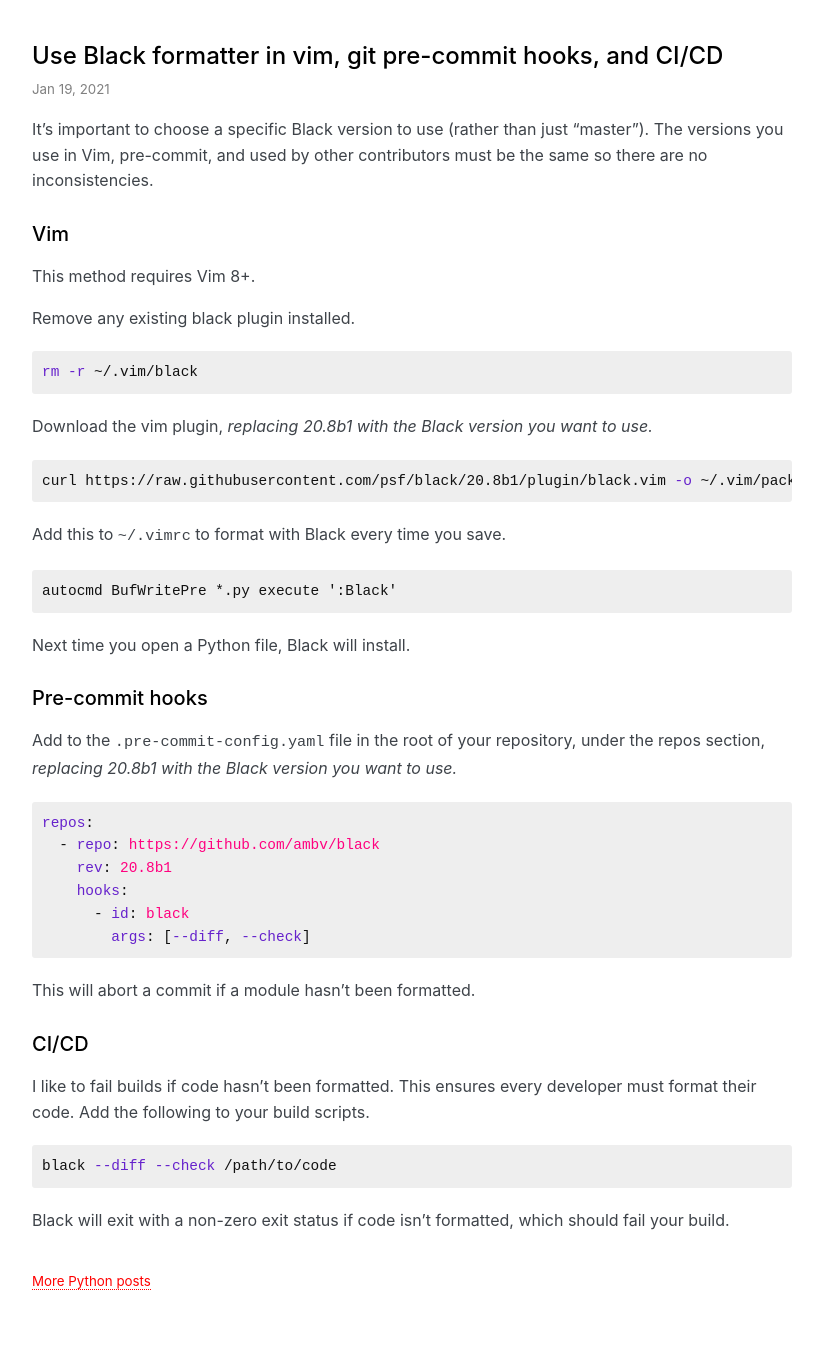
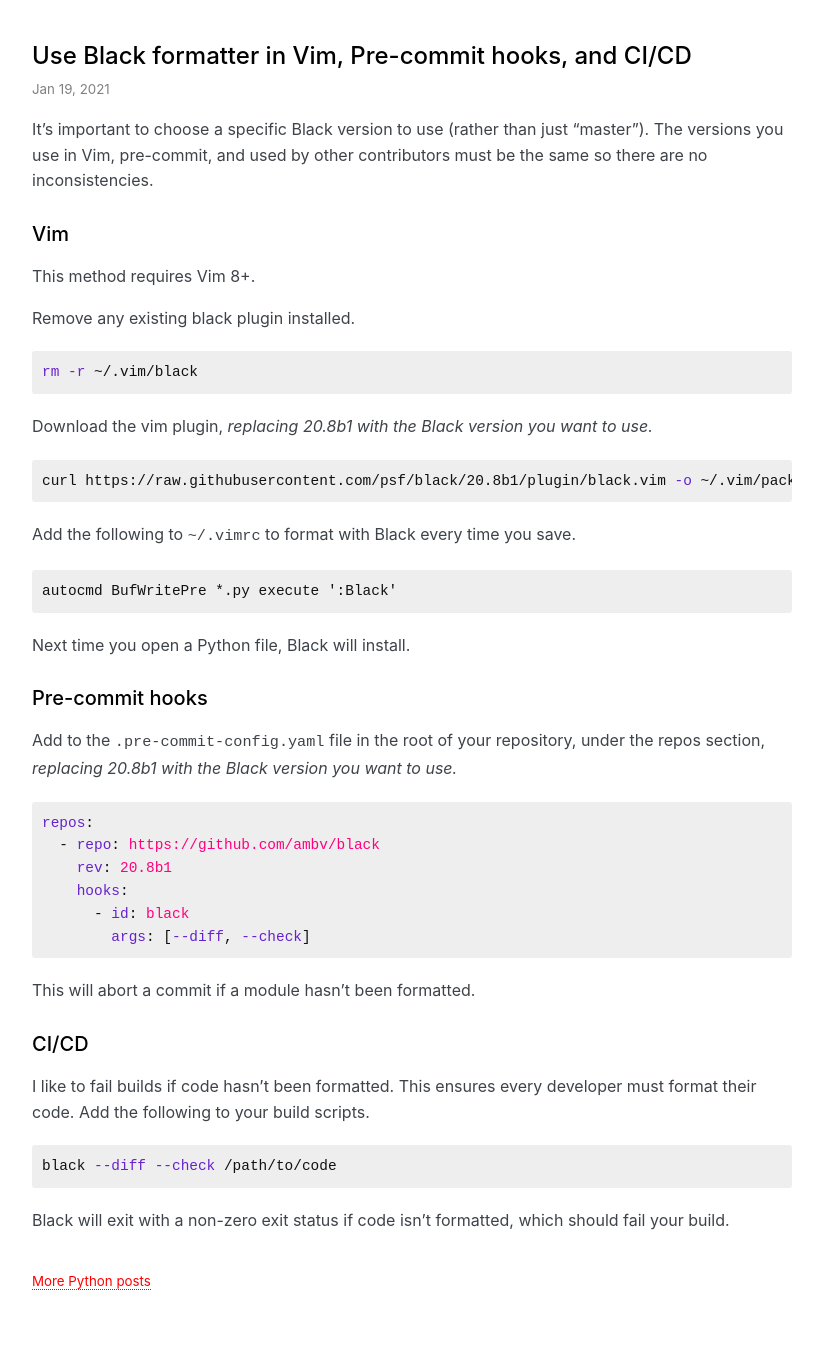
Before and after one commit to explodinglabs/explodinglabs.github.io, a Jekyll site: the page built from _posts/python/2021-01-19-black.markdown, in a window 1280 px wide. Shown: the whole page, without its empty margins (228-1051 px from the left). Built offline with Jekyll 4.4.1, drawn with Linux system fonts in a browser that asks for light colours; some web fonts are replaced.

Commit message:
Adjust black post

````diff
--- a/_posts/python/2021-01-19-black.markdown
+++ b/_posts/python/2021-01-19-black.markdown
@@ -1,7 +1,7 @@
 ---
 layout: post
 category: python
-title: Use Black formatter in vim, git pre-commit hooks, and CI/CD
+title: Use Black formatter in Vim, Pre-commit hooks, and CI/CD
 permalink: /black
 ---
 It's important to choose a specific Black version to use (rather than just
@@ -23,7 +23,7 @@
 curl https://raw.githubusercontent.com/psf/black/20.8b1/plugin/black.vim -o ~/.vim/pack/python/start/black/plugin/black.vim
 ```
 
-Add this to `~/.vimrc` to format with Black every time you save.
+Add the following to `~/.vimrc` to format with Black every time you save.
 ```
 autocmd BufWritePre *.py execute ':Black'
 ```
````
